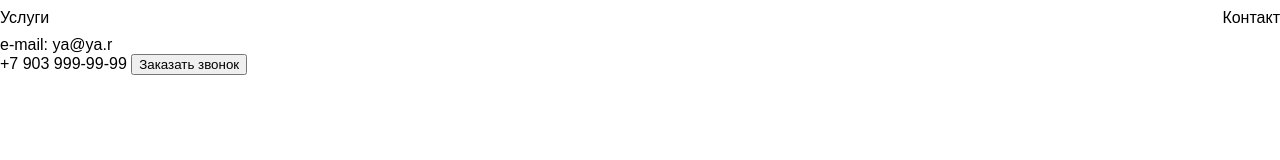
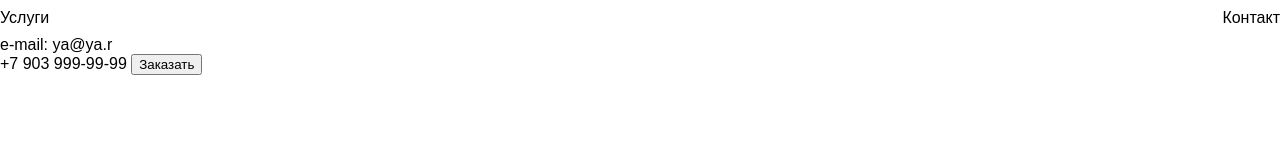
Before and after one commit to doctoiproi/local-proj, a plain HTML site: page index.html in a window 1280 px wide. Drawn offline with Linux system fonts and the light colour scheme.

Commit message:
button change

```diff
--- a/index.html
+++ b/index.html
@@ -20,7 +20,7 @@
         </div>
         <div>
             <a href="tel:+79039999999">+7 903 999-99-99</a>
-            <button>Заказать звонок</button>
+            <button>Заказать</button>
         </div>
     </header>
 </body>
```
